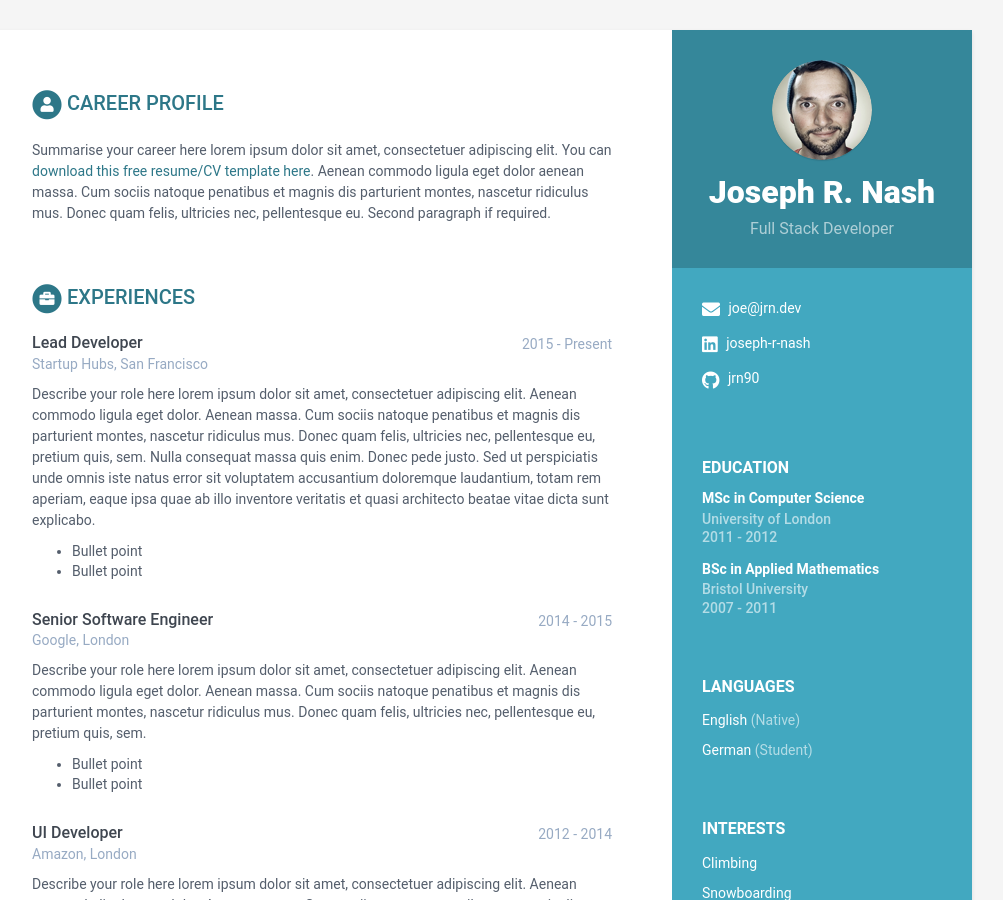
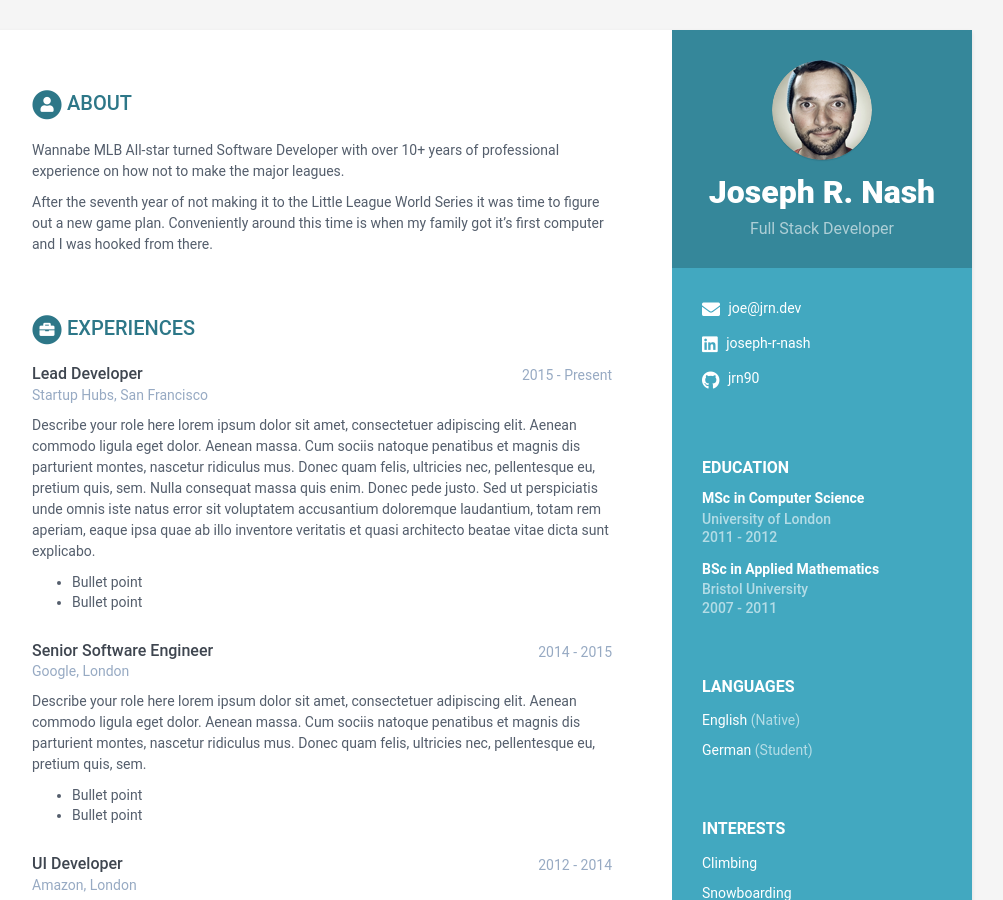
Before and after one commit to jrn90/jrn90.github.io, a Jekyll site: the page built from index.html, in a window 1280 px wide and 900 px high. Shown: the whole window, without its empty margins (168-1171 px from the left). Built offline with Jekyll 4.4.1, drawn with Linux system fonts in a browser that asks for light colours.

Commit message:
updated interests and about

```diff
--- a/_data/data.yml
+++ b/_data/data.yml
@@ -46,14 +46,11 @@ sidebar:
         link:
 
 career-profile:
-    title: Career Profile
+    title: About
     summary: |
-      Summarise your career here lorem ipsum dolor sit amet, consectetuer
-      adipiscing elit. You can [download this free resume/CV template here]().
-      Aenean commodo ligula eget dolor aenean massa. Cum sociis natoque
-      penatibus et magnis dis parturient montes, nascetur ridiculus mus.
-      Donec quam felis, ultricies nec, pellentesque eu.
-      Second paragraph if required.
+      Wannabe MLB All-star turned Software Developer with over 10+ years of professional experience on how not to make the major leagues.
+
+      After the seventh year of not making it to the Little League World Series it was time to figure out a new game plan. Conveniently around this time is when my family got it's first computer and I was hooked from there.
 education:
     - degree: MSc in Computer Science
       university: University of London
```
